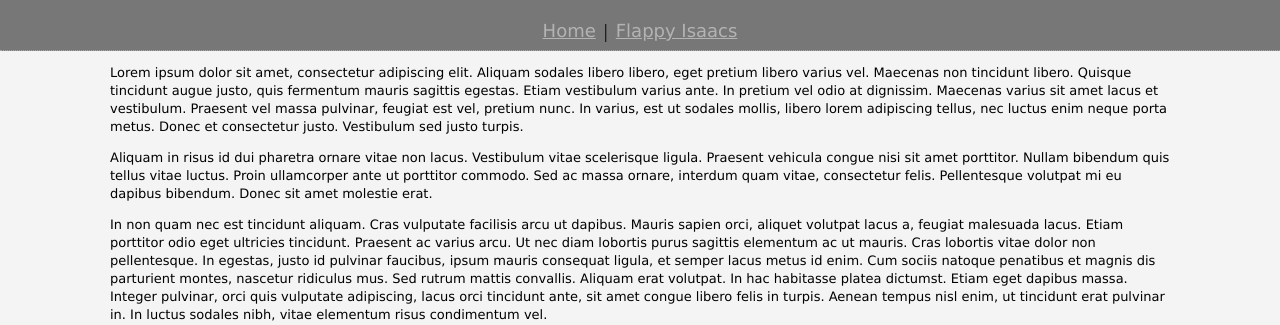
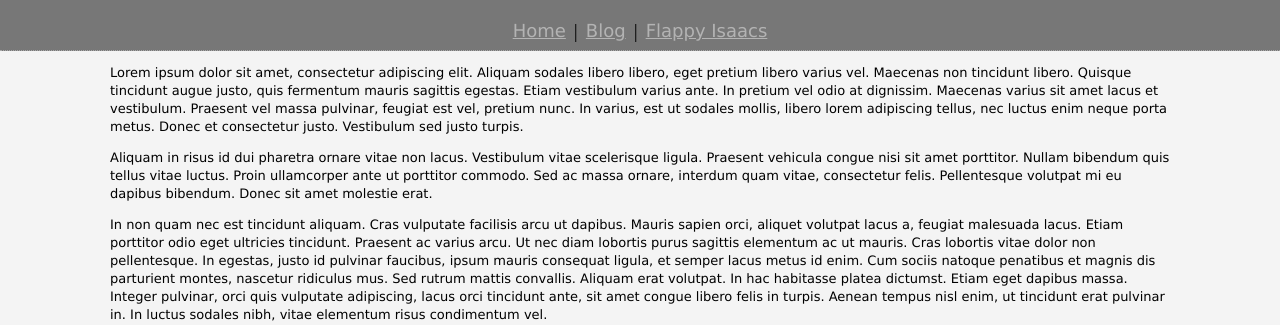
Before and after one commit to sdung/WarsPrototype, a Rails app: page / in a window 1280 px wide. Shown: the top 325 px of the page. Run offline with Rails 7, Linux system fonts and the light colour scheme; style sheets or scripts are compiled from the project's sources; some libraries are stand-ins or nearby versions.

Commit message:
Changed Header to Include Not yet Up blog

```diff
--- a/app/views/layouts/_header.html.erb
+++ b/app/views/layouts/_header.html.erb
@@ -3,6 +3,7 @@
     <nav id="main_menu">
       <ul>
         <li><%= link_to "Home", root_path %></li>
+        <li><a href="#">Blog</a></>
         <li><%= link_to "Flappy Isaacs", flappy_path %></li>
       </ul>
     </nav>
```
